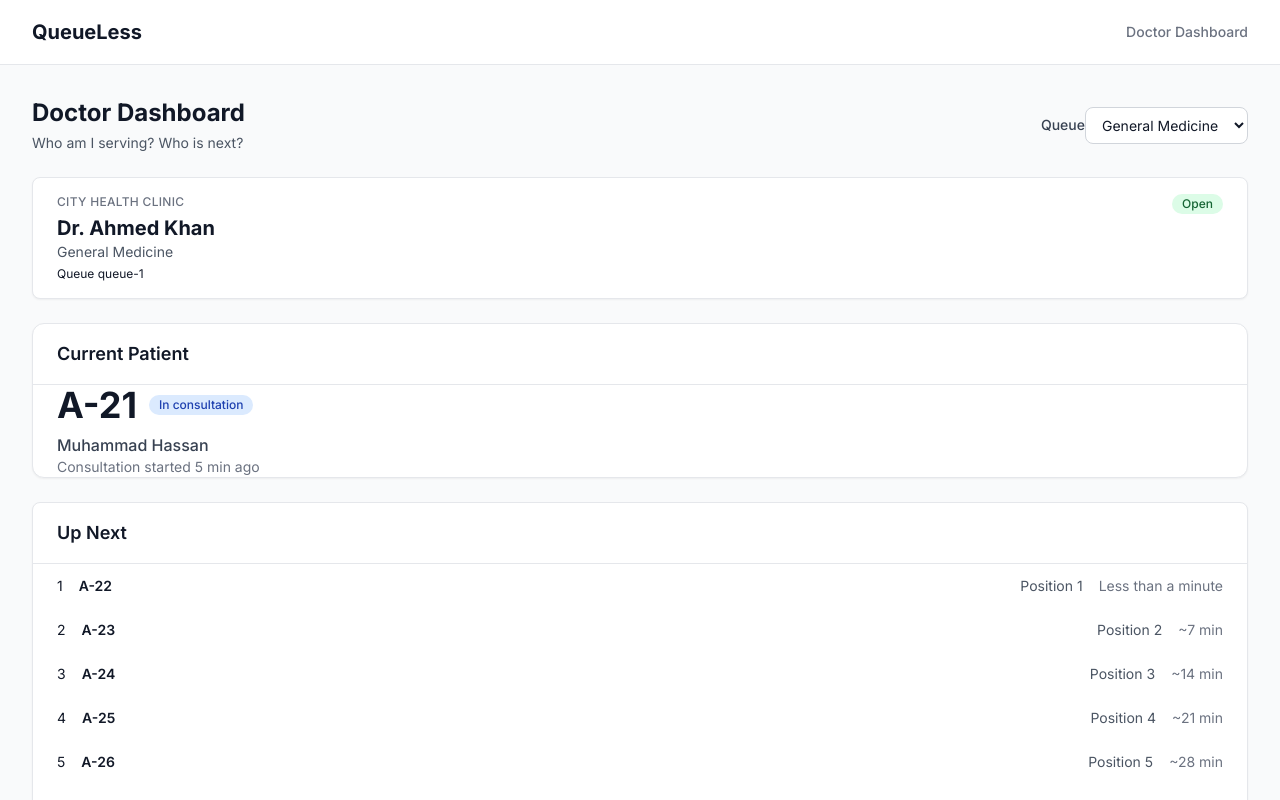
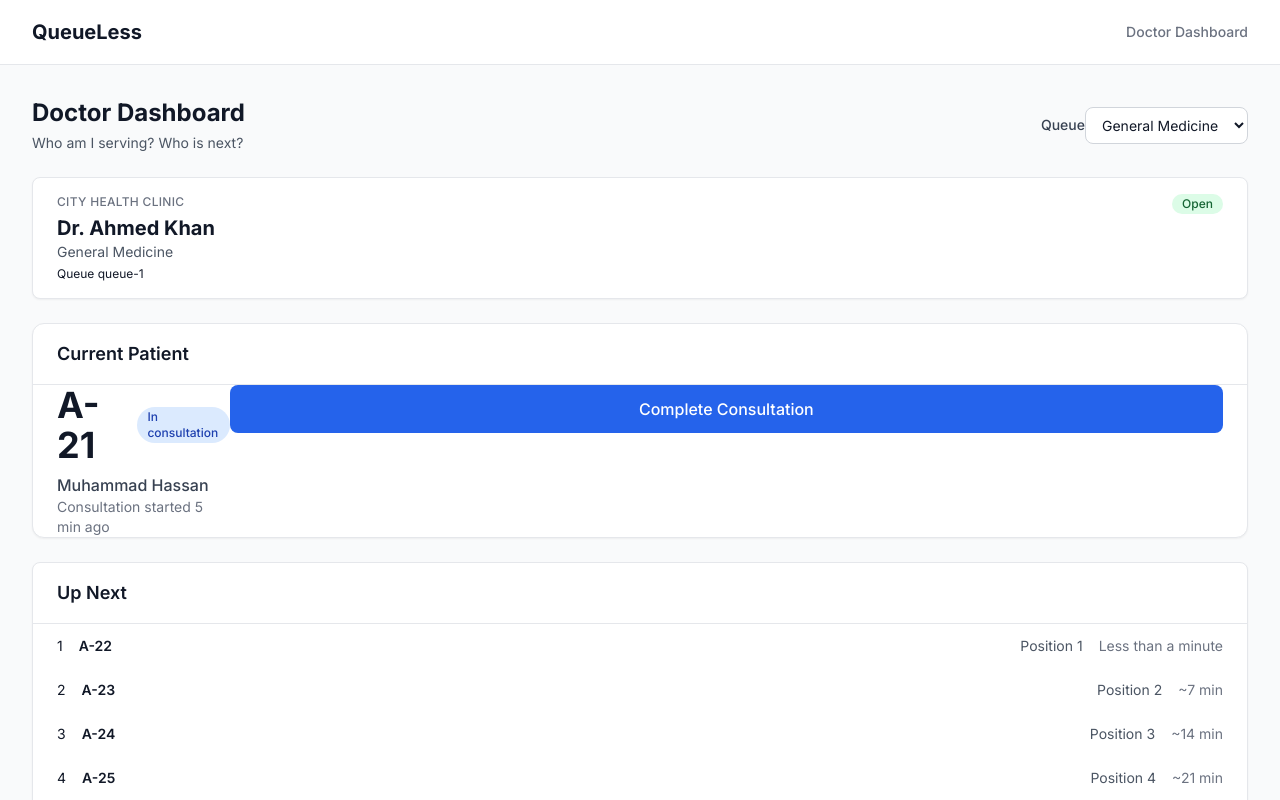
Before and after one commit to TabiqZargar/QueueLess, a Next.js app: page /doctor/dashboard in a window 1280 px wide. Shown: the top 800 px of the page. Built offline with nearby package versions, Linux system fonts and the light colour scheme.

Commit message:
feat: add doctor consultation controls

```diff
--- a/src/features/doctor/components/current-patient.tsx
+++ b/src/features/doctor/components/current-patient.tsx
@@ -1,9 +1,19 @@
 "use client";
 
+import { useState } from "react";
+import { useRouter } from "next/navigation";
 import { StaffCurrentPatient } from "@/lib/queue/queue-service";
+import { Button } from "@/components/ui/button";
 import { Badge } from "@/components/ui/badge";
 import { formatQueueToken } from "@/lib/utils";
+import {
+  completeConsultationAction,
+  startConsultationAction,
+} from "../actions";
+import { FeedbackMessage, type Feedback } from "@/components/feedback-message";
 import type { DoctorQueueState } from "../get-doctor-data";
+
+type PendingAction = "start" | "complete" | null;
 
 interface CurrentPatientProps {
   currentPatient: StaffCurrentPatient | null;
@@ -30,6 +40,26 @@ export function CurrentPatientCard({
   currentPatient,
   queueStatus,
 }: CurrentPatientProps) {
+  const router = useRouter();
+  const [pending, setPending] = useState<PendingAction>(null);
+  const [feedback, setFeedback] = useState<Feedback | null>(null);
+
+  async function runAction(
+    actionName: PendingAction,
+    action: () => Promise<{ message?: string; error?: string }>
+  ) {
+    setPending(actionName);
+    setFeedback(null);
+    const result = await action();
+    setPending(null);
+    if (result.error) {
+      setFeedback({ kind: "error", text: result.error });
+      return;
+    }
+    setFeedback({ kind: "success", text: result.message ?? "Done." });
+    router.refresh();
+  }
+
   if (!currentPatient) {
     return (
       <section
@@ -60,6 +90,8 @@ export function CurrentPatientCard({
   const statusLabel = isCalled ? "Called" : "In consultation";
   const statusVariant = isCalled ? "warning" : "info";
 
+  const actionable = queueStatus === "ACTIVE" || queueStatus === "PAUSED";
+
   return (
     <section
       className="rounded-xl border border-gray-200 bg-white shadow-sm"
@@ -74,6 +106,8 @@ export function CurrentPatientCard({
         </h2>
       </div>
       <div className="px-6 py-6">
+        <div className="flex flex-col gap-6 sm:flex-row sm:items-start sm:justify-between">
+          <div className="min-w-0">
             <div className="flex items-center gap-3">
               <span className="text-4xl font-bold text-gray-900">
                 {formatQueueToken(currentPatient.tokenNumber)}
@@ -92,14 +126,58 @@ export function CurrentPatientCard({
                   ? `Consultation started ${formatElapsed(currentPatient.consultationStartedAt)}`
                   : "Consultation in progress"}
             </p>
+          </div>
 
-        {queueStatus !== "ACTIVE" && queueStatus !== "PAUSED" && (
-          <p className="mt-4 text-sm text-gray-500">
+          <div className="w-full sm:w-56 sm:shrink-0">
+            {currentPatient.status === "CALLED" && actionable && (
+              <Button
+                className="w-full"
+                size="lg"
+                disabled={pending !== null}
+                onClick={() =>
+                  runAction("start", () =>
+                    startConsultationAction(currentPatient.entryId)
+                  )
+                }
+              >
+                {pending === "start"
+                  ? "Starting consultation..."
+                  : "Start Consultation"}
+              </Button>
+            )}
+
+            {currentPatient.status === "IN_CONSULTATION" && actionable && (
+              <Button
+                className="w-full"
+                size="lg"
+                disabled={pending !== null}
+                onClick={() =>
+                  runAction("complete", () =>
+                    completeConsultationAction(currentPatient.entryId)
+                  )
+                }
+              >
+                {pending === "complete"
+                  ? "Completing consultation..."
+                  : "Complete Consultation"}
+              </Button>
+            )}
+
+            {!actionable && (
+              <p className="text-sm text-gray-500">
                 This queue is no longer active. No consultation actions are
                 available.
               </p>
             )}
           </div>
+        </div>
+
+        {feedback && (
+          <div className="mt-5">
+            <FeedbackMessage feedback={feedback} />
+          </div>
+        )}
+      </div>
     </section>
   );
 }
```
Lines whose indentation alone changed are shown as unchanged.
